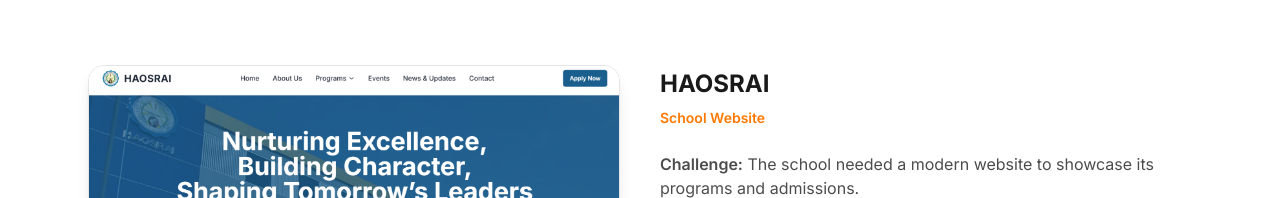
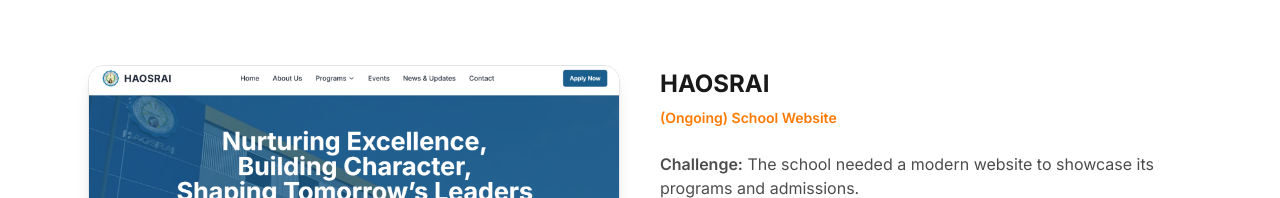
Before and after one commit to aopalero/my-portfolio, a Next.js app: page / in a window 1280 px wide. Shown: the part 1954-2152 px from the top of the page. Built offline with nearby package versions, Linux system fonts and the light colour scheme.

Commit message:
updated project section

```diff
--- a/components/Projects.tsx
+++ b/components/Projects.tsx
@@ -31,6 +31,13 @@
               {/* Project Image */}
               <div className="group relative rounded-2xl overflow-hidden shadow-lg border hover:shadow-2xl transition-all duration-300">
                 <div className="absolute inset-0 bg-gradient-to-tr from-[#FF7900]/10 to-transparent opacity-0 group-hover:opacity-100 transition-opacity"></div>
+                <a
+                  href={project.url}
+                  target="_blank"
+                  rel="noopener noreferrer"
+                  className="block cursor-pointer"
+                  aria-label={`Visit ${project.title} project`}
+                >
                   <Image
                     src={project.image}
                     alt={`${project.title} - ${project.subtitle}`}
@@ -38,6 +45,7 @@
                     height={800}
                     className="w-full h-64 object-cover group-hover:scale-110 transition-transform duration-300"
                   />
+                </a>
                 <div className="absolute bottom-4 right-4 px-3 py-1 bg-white/90 rounded-full text-sm font-semibold text-[#FF7900]">
                   {project.category}
                 </div>
--- a/lib/constants.ts
+++ b/lib/constants.ts
@@ -30,13 +30,14 @@
   {
     id: "haosrai",
     title: "HAOSRAI",
-    subtitle: "School Website",
+    subtitle: "(Ongoing) School Website",
     image: "/assets/haosrai.png",
     category: "Educational",
     challenge: "The school needed a modern website to showcase its programs and admissions.",
     solution: "Designed and developed a clean, scalable platform with Next.js + Supabase.",
     result: "A professional online presence that attracts students and parents.",
-    imageFirst: false
+    imageFirst: false,
+    url: "#"
   },
   {
     id: "verjann",
@@ -47,7 +48,8 @@
     challenge: "The couple wanted a stylish, interactive digital invitation.",
     solution: "Custom wedding site with RSVP, countdown, and guest info.",
     result: "Guests had a smooth, engaging experience — all in one place.",
-    imageFirst: true
+    imageFirst: true,
+    url: "https://verj-ann-wedding-invitation.vercel.app"
   }
 ] as const;
 
```
Lines whose indentation alone changed are shown as unchanged.
